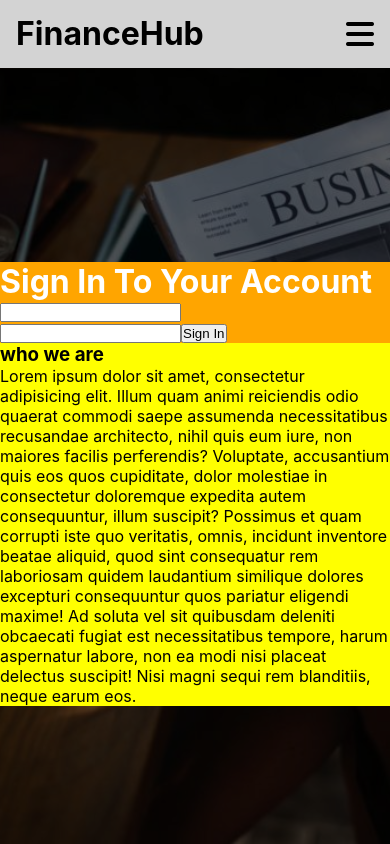
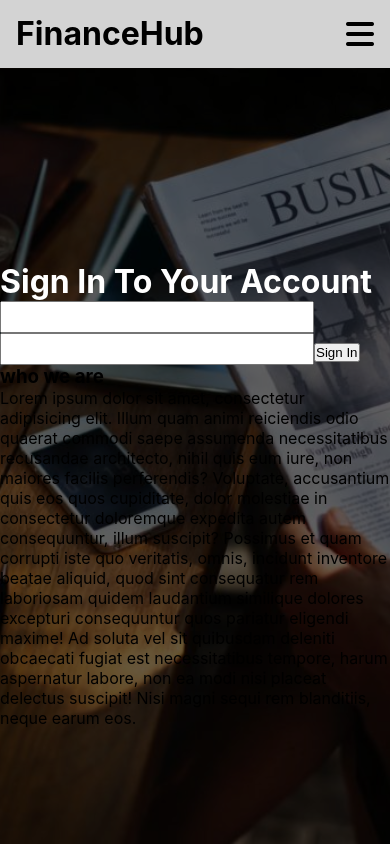
Before and after one commit to nathangappy/financialhub, a React (Create React App) app: page /signin in a window 390 px wide. Built offline with nearby package versions, Linux system fonts and the light colour scheme; no server answers.

Commit message:
responsive fixes

```diff
--- a/src/components/homepage-news/homepage-news.component.jsx
+++ b/src/components/homepage-news/homepage-news.component.jsx
@@ -11,7 +11,6 @@ const HomeNews = ({ newsList }) => {
         </div>
         <div className='story-info'>
           <h3>{story.title}</h3>
-          <p>{story.name}</p>
         </div>
       </li>
     );
--- a/src/components/searchbar/searchbar.styles.scss
+++ b/src/components/searchbar/searchbar.styles.scss
@@ -23,3 +23,10 @@ label {
   display: block;
   text-align: left;
 }
+
+input {
+  text-align: center;
+  @media (max-width: 600px) {
+    font-size: 1.5rem;
+  }
+}
--- a/src/pages/signin/signin.styles.scss
+++ b/src/pages/signin/signin.styles.scss
@@ -25,9 +25,7 @@
 }
 
 .signin-form {
-  background: orange;
 }
 
 .signin-info {
-  background: yellow;
 }
```
